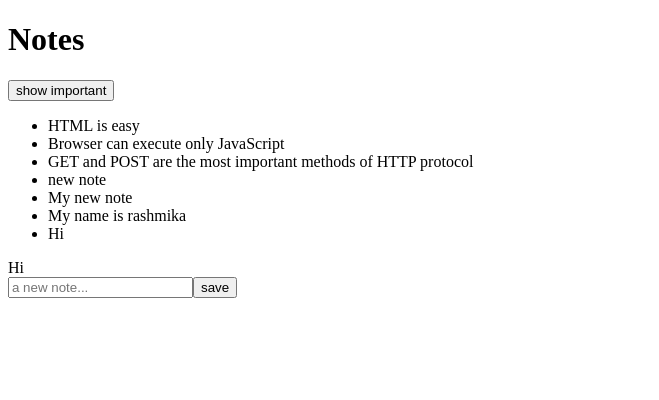
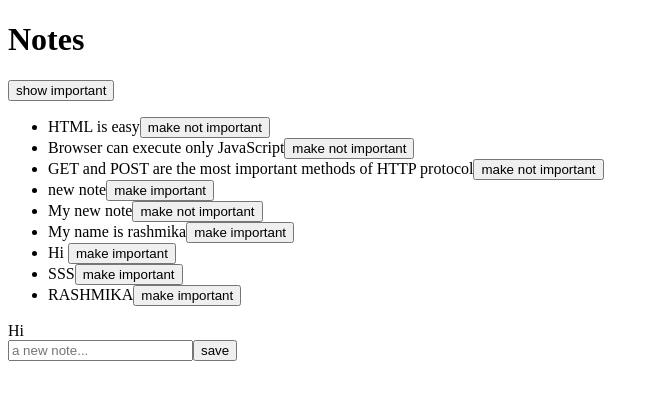
Before and after one commit to rashmikanaveen/HTML_Works, a React (Vite) app in the folder part1/: page / in a window 1280 px wide. Shown: the top 400 px of the page, without its empty margins (0-659 px from the left). Built offline with nearby package versions, Linux system fonts and the light colour scheme; data requests are answered from the project's data file.

Commit message:
feat: Update importance of notes in db.json and App component

```diff
--- a/part1/db.json
+++ b/part1/db.json
@@ -8,7 +8,7 @@
     {
       "id": "2",
       "content": "Browser can execute only JavaScript",
-      "important": false
+      "important": true
     },
     {
       "id": "3",
@@ -18,12 +18,12 @@
     {
       "id": "4",
       "content": "new note",
-      "important": true
+      "important": false
     },
     {
       "id": "5",
       "content": "My new note",
-      "important": false
+      "important": true
     },
     {
       "id": "6",
@@ -33,8 +33,17 @@
     {
       "id": "7",
       "content": "Hi ",
-      "important": true
+      "important": false
+    },
+    {
+      "id": "8",
+      "content": "SSS",
+      "important": false
+    },
+    {
+      "id": "9",
+      "content": "RASHMIKA",
+      "important": false
     }
-
   ]
 }
--- a/part1/src/App.jsx
+++ b/part1/src/App.jsx
@@ -57,6 +57,17 @@
 
   }
 
+  const toggleImportanceOf = id => {
+    const url = `http://localhost:3001/notes/${id}`
+    const note = notes.find(n => n.id === id)
+    const changedNote = { ...note, important: !note.important }
+
+    axios.put(url, changedNote).then(response => {
+      setNotes(notes.map(n => n.id !== id ? n : response.data))
+    })
+  }
+
+
   return (
     <div>
       <h1>Notes</h1>
@@ -67,7 +78,9 @@
       </div>
       <ul>
         {notesToShow.map(note =>
-          <Note key={note.id} note={note} />
+          <Note key={note.id} note={note}
+          toggleImportance={() => toggleImportanceOf(note.id)}
+          />
         )}
       </ul>
           Hi
--- a/part1/src/components/Note.jsx
+++ b/part1/src/components/Note.jsx
@@ -1,14 +1,14 @@
 
-
-const Note = ({ note }) => {
+const Note = ({ note, toggleImportance }) => {
+  const label = note.important
+    ? 'make not important' : 'make important'
 
   return (
-    <li>{note.content}</li>
+    <li>
+      {note.content}
+      <button onClick={toggleImportance}>{label}</button>
+    </li>
   )
 }
 
-
-
-
-
   export default Note
```
